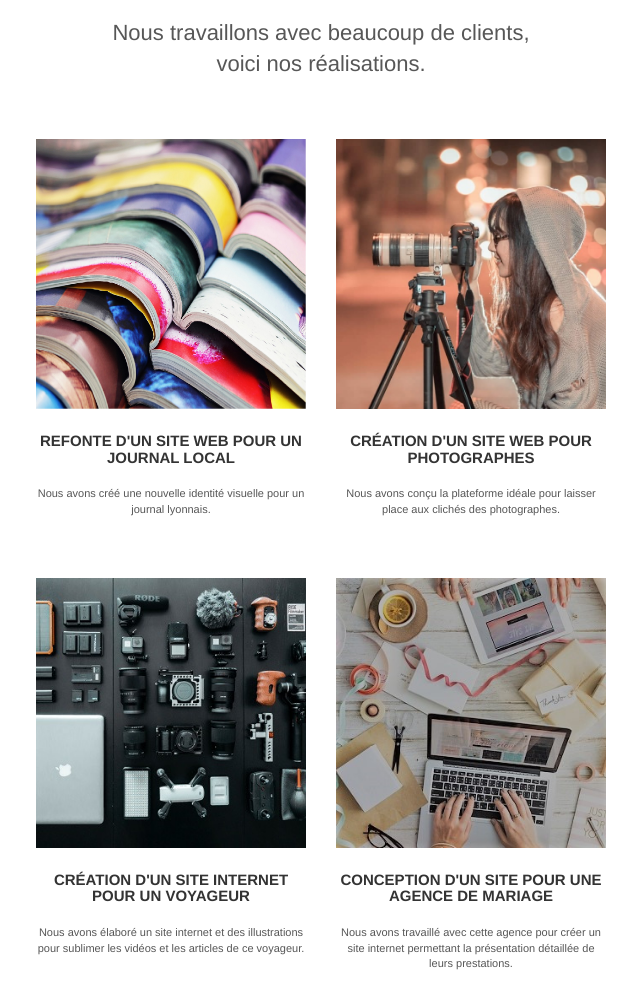
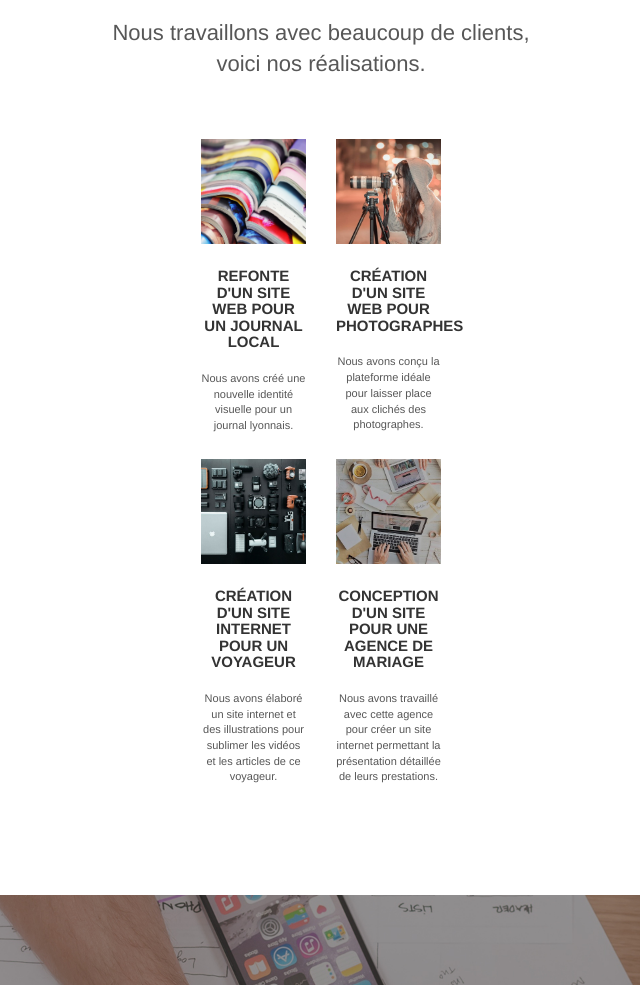
Before and after one commit to Yradouani/YasmineRadouani_4_25072021, a plain HTML site: page index.html in a window 1280 px wide. Shown: the part 1800-2785 px from the top of the page, without its empty margins (319-959 px from the left). Drawn offline with Linux system fonts and the light colour scheme.

Commit message:
redimmension image

```diff
--- a/style.css
+++ b/style.css
@@ -733,6 +733,8 @@ h4 {
 .portfolio-row {
     margin-bottom: 44px;
     margin-top: 50px;
+    width: 270px;
+    height: 270px;
 }
 
 .avatar {
```
